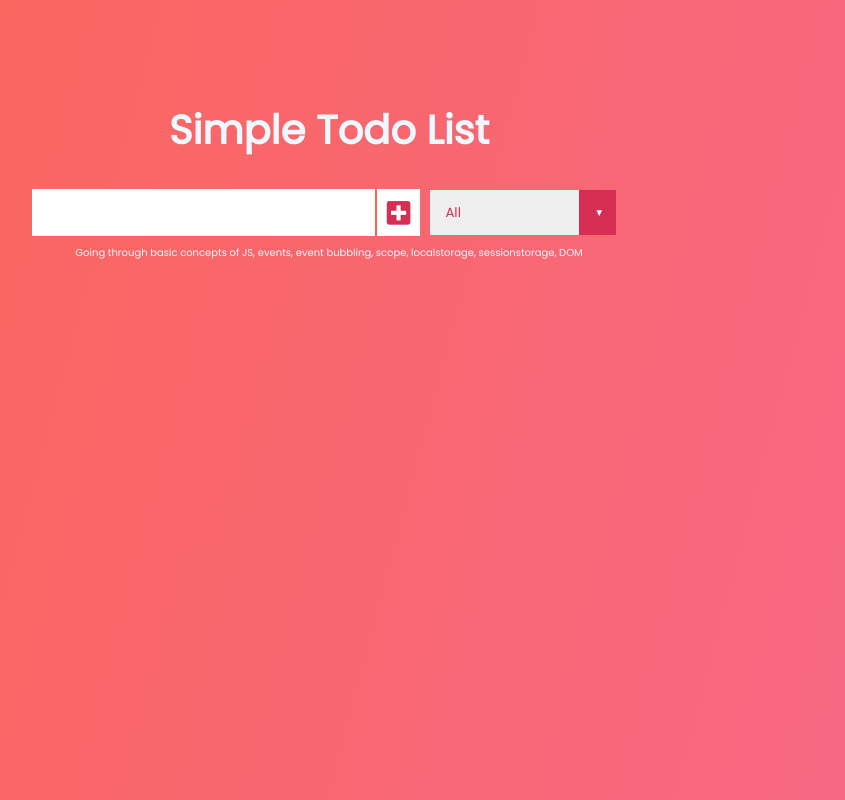
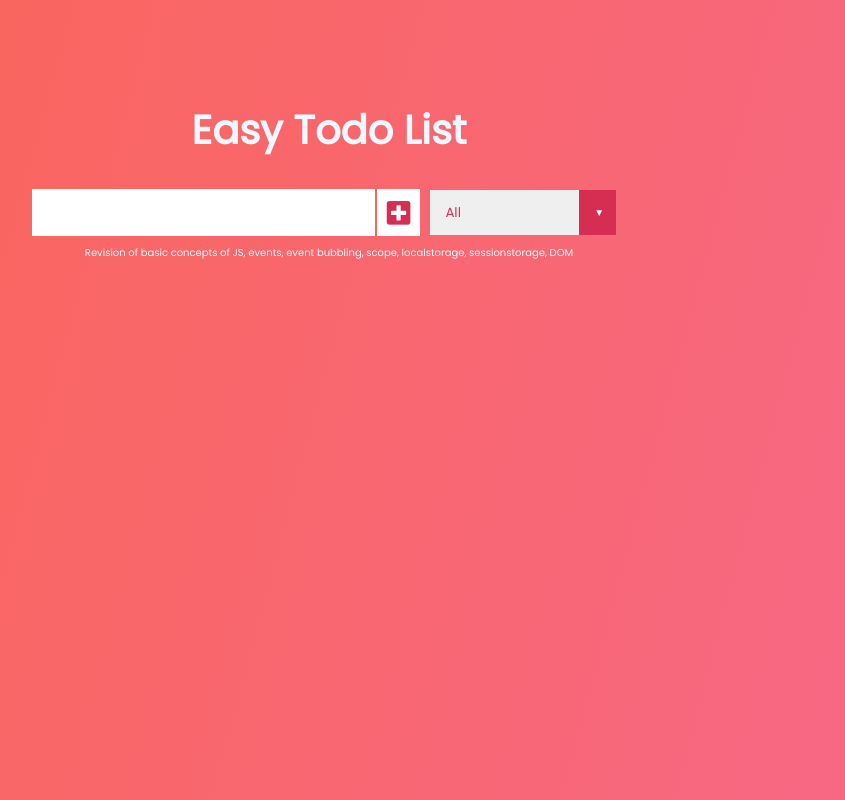
Before and after one commit to m90khan/Todo-List-JS-Concepts, a plain HTML site: page index.html in a window 1280 px wide. Shown: the whole page, without its empty margins (311-1156 px from the left). Drawn offline with Linux system fonts and the light colour scheme.

Commit message:
todo-List

```diff
--- a/index.html
+++ b/index.html
@@ -18,7 +18,7 @@
   </head>
   <body>
     <section class="header">
-      <h1>Simple Todo List</h1>
+      <h1>Easy Todo List</h1>
 
       <form>
         <input type="text" class="todo-input" />
@@ -37,7 +37,7 @@
         <ul class="todo-list"></ul>
       </div>
       <p>
-        Going through basic concepts of JS, events, event bubbling, scope,
+        Revision of basic concepts of JS, events, event bubbling, scope,
         localstorage, sessionstorage, DOM
       </p>
     </section>
@@ -61,6 +61,7 @@
     <script src="./js/DOM.js"></script>
     <script src="./js/events.js"></script>
     <script src="./js/localstorage.js"></script>
+    <script src="./js/functions.js"></script>
     <script src="todolist.js"></script>
   </body>
 </html>
```
